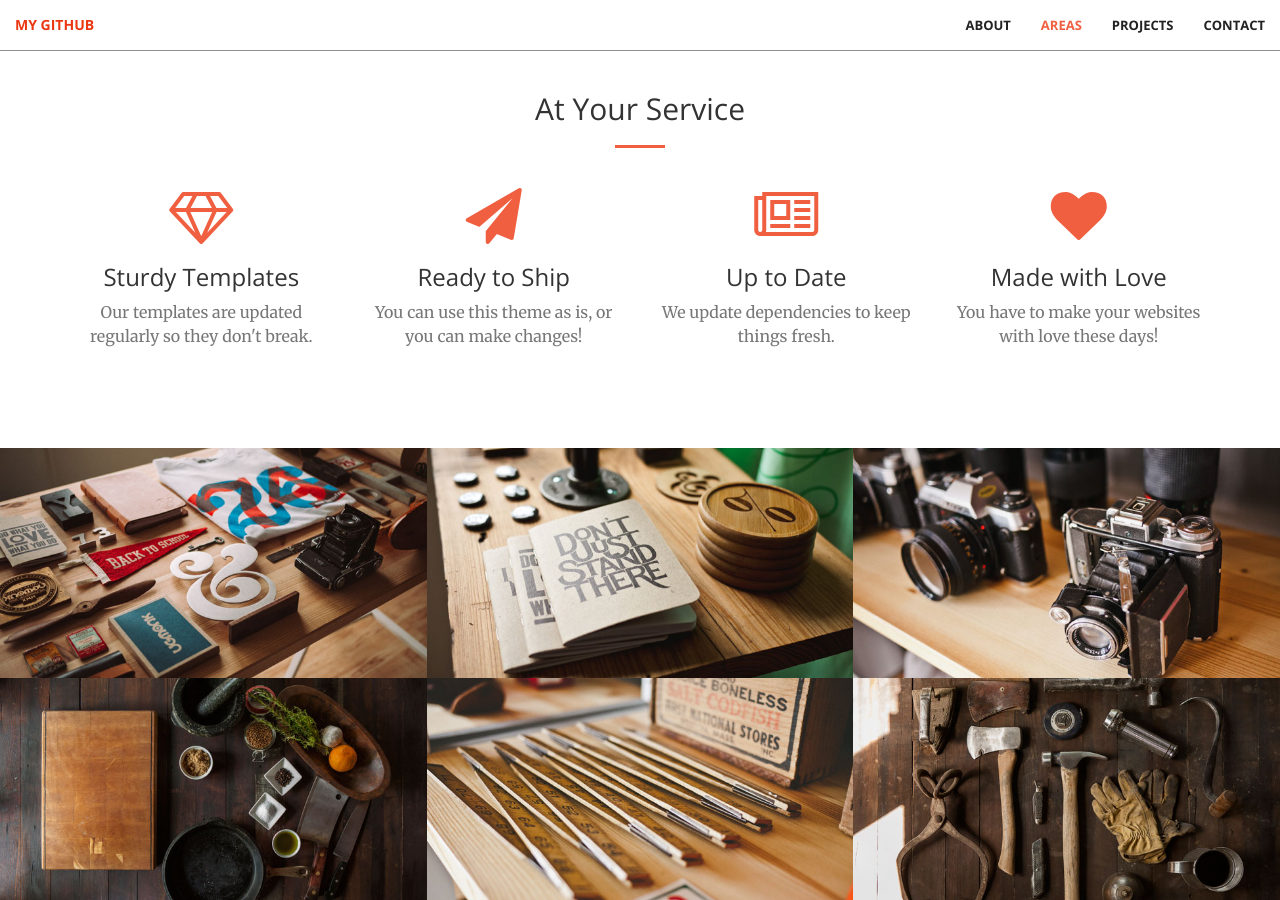
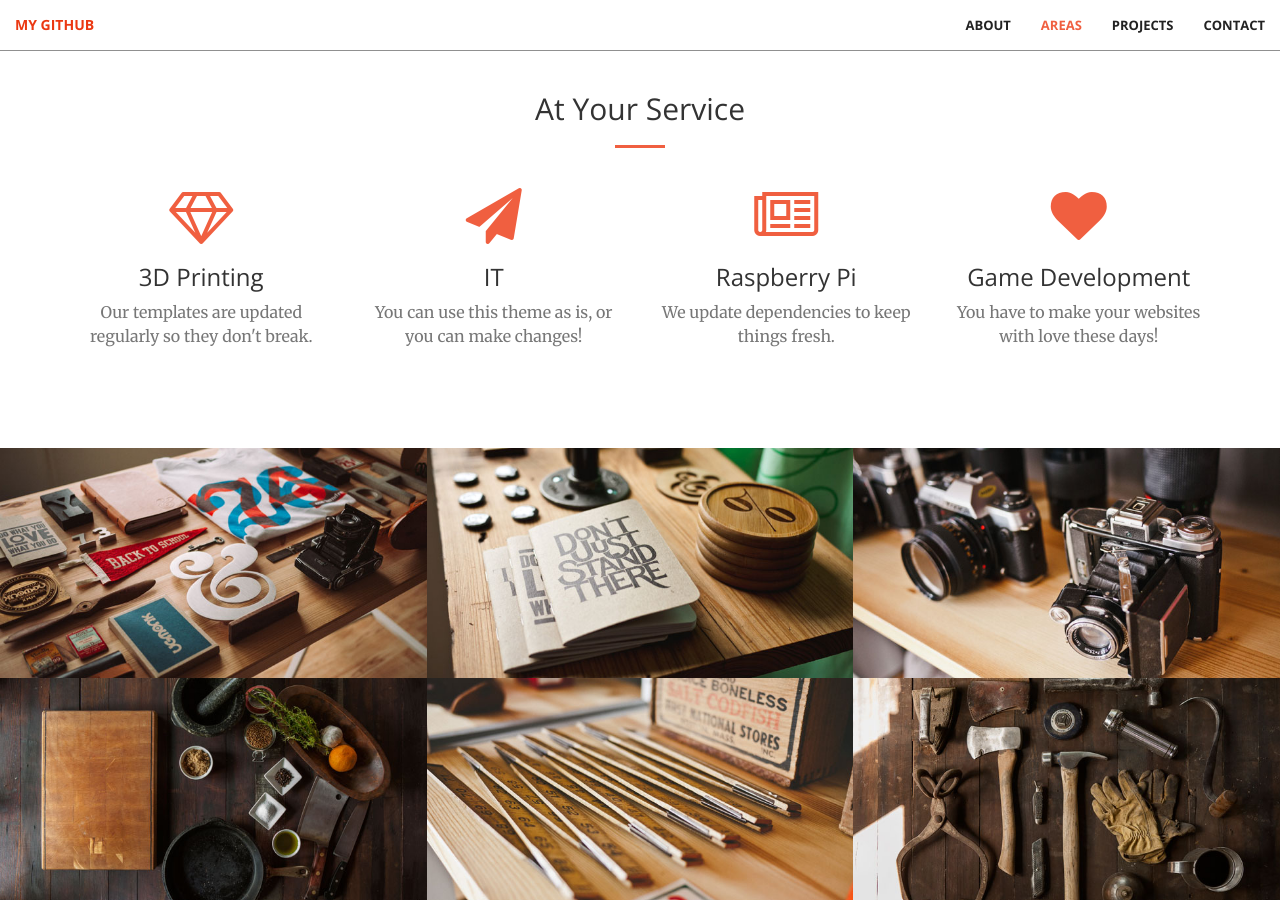
Before and after one commit to Mikeymac02/Mikeymac02.github.io, a Jekyll site: the page built from index.html, in a window 1280 px wide and 900 px high, scrolled down 1252 px. Built offline with Jekyll 4.4.1, drawn with Linux system fonts in a browser that asks for light colours.

Commit message:
Update services.html

```diff
--- a/_includes/services.html
+++ b/_includes/services.html
@@ -12,28 +12,28 @@
             <div class="col-lg-3 col-md-6 text-center">
                 <div class="service-box">
                     <i class="fa fa-4x fa-diamond wow bounceIn text-primary"></i>
-                    <h3>Sturdy Templates</h3>
+                    <h3>3D Printing</h3>
                     <p class="text-muted">Our templates are updated regularly so they don't break.</p>
                 </div>
             </div>
             <div class="col-lg-3 col-md-6 text-center">
                 <div class="service-box">
                     <i class="fa fa-4x fa-paper-plane wow bounceIn text-primary" data-wow-delay=".1s"></i>
-                    <h3>Ready to Ship</h3>
+                    <h3>IT</h3>
                     <p class="text-muted">You can use this theme as is, or you can make changes!</p>
                 </div>
             </div>
             <div class="col-lg-3 col-md-6 text-center">
                 <div class="service-box">
                     <i class="fa fa-4x fa-newspaper-o wow bounceIn text-primary" data-wow-delay=".2s"></i>
-                    <h3>Up to Date</h3>
+                    <h3>Raspberry Pi </h3>
                     <p class="text-muted">We update dependencies to keep things fresh.</p>
                 </div>
             </div>
             <div class="col-lg-3 col-md-6 text-center">
                 <div class="service-box">
                     <i class="fa fa-4x fa-heart wow bounceIn text-primary" data-wow-delay=".3s"></i>
-                    <h3>Made with Love</h3>
+                    <h3>Game Development</h3>
                     <p class="text-muted">You have to make your websites with love these days!</p>
                 </div>
             </div>
```
